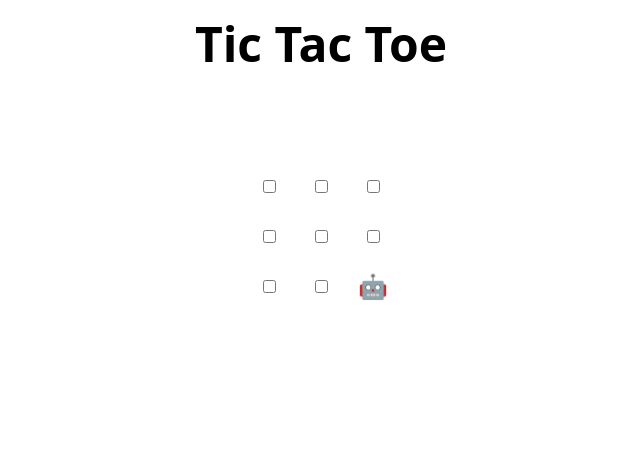
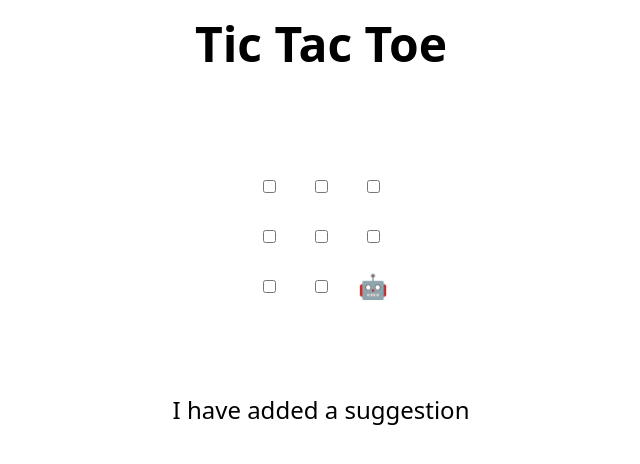
Before and after one commit to EclipseAditya/skills-review-pull-requests, a plain HTML site: page index.html in a window 1280 px wide. Shown: the whole page, without its empty margins (319-959 px from the left). Drawn offline with Linux system fonts and the light colour scheme.

Commit message:
Update index.html

```diff
--- a/index.html
+++ b/index.html
@@ -48,7 +48,7 @@
 </table>
 
 <h2 hidden>Game over, refresh to play again 🧑‍💻 🤖!</h2>
-
+I have added a suggestion
 <script>
   // Initialization
   const boxes = Array.from(document.querySelectorAll("td"));
```
